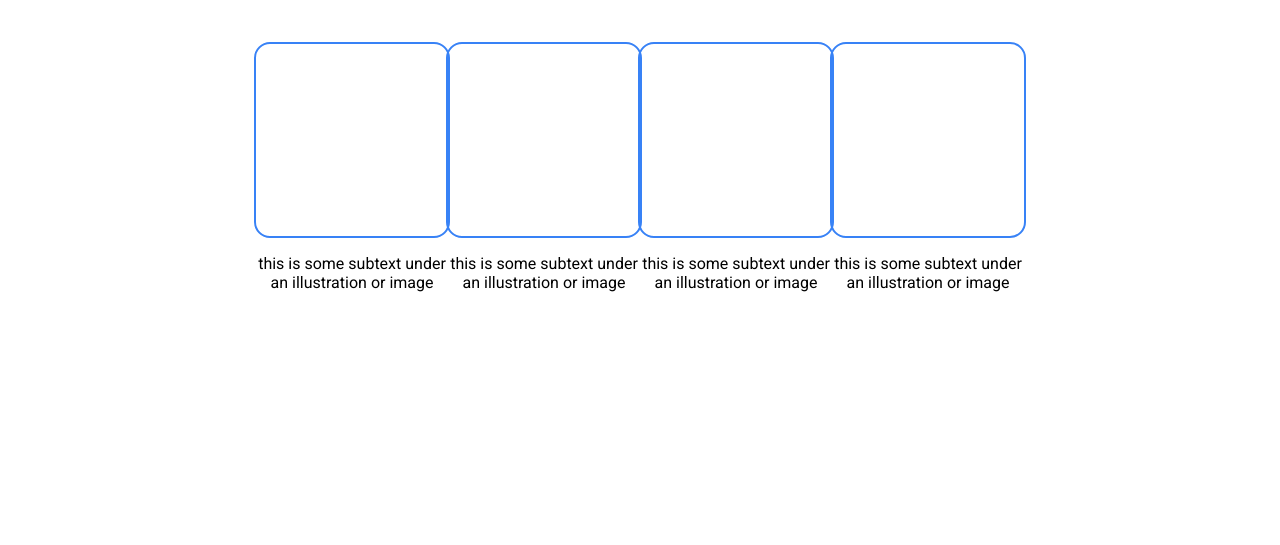
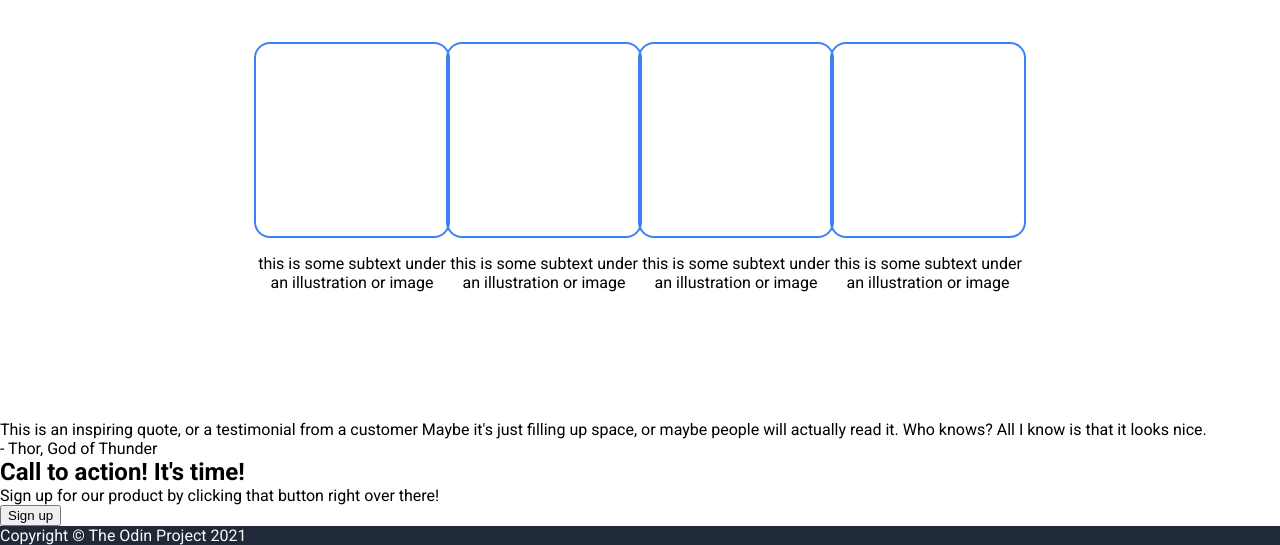
Before and after one commit to MSCompSci/odin-landing-page, a plain HTML site: page index.html in a window 1280 px wide. Shown: the part 663-1208 px from the top of the page. Before the commit the page ends 1083 px from the top, so only its background shows below. Drawn offline with Linux system fonts and the light colour scheme.

Commit message:
Add quote block and footer

```diff
--- a/index.html
+++ b/index.html
@@ -67,8 +67,24 @@
         </ul>
       </section>
       <section id="quote">
-        <blockquote></blockquote>
+        <div id="quote-block">
+          <blockquote>This is an inspiring quote, or a testimonial from a customer Maybe it's just filling up space, or maybe people will actually read it. Who knows? All I know is that it looks nice.</blockquote>
+          <p id="cite">- Thor, God of Thunder</p>
+        </div>
+      </section>
+      <section id="cta">
+        <div id="cta-block">
+          <div>
+            <h2>Call to action! It's time!</h2>
+            <p>Sign up for our product by clicking that button right over there!</p>
+
+          </div>
+          <button>Sign up</button>
+        </div>
       </section>
     </main>
+    <footer>
+      Copyright © The Odin Project 2021
+    </footer>
   </body>
 </html>
```
